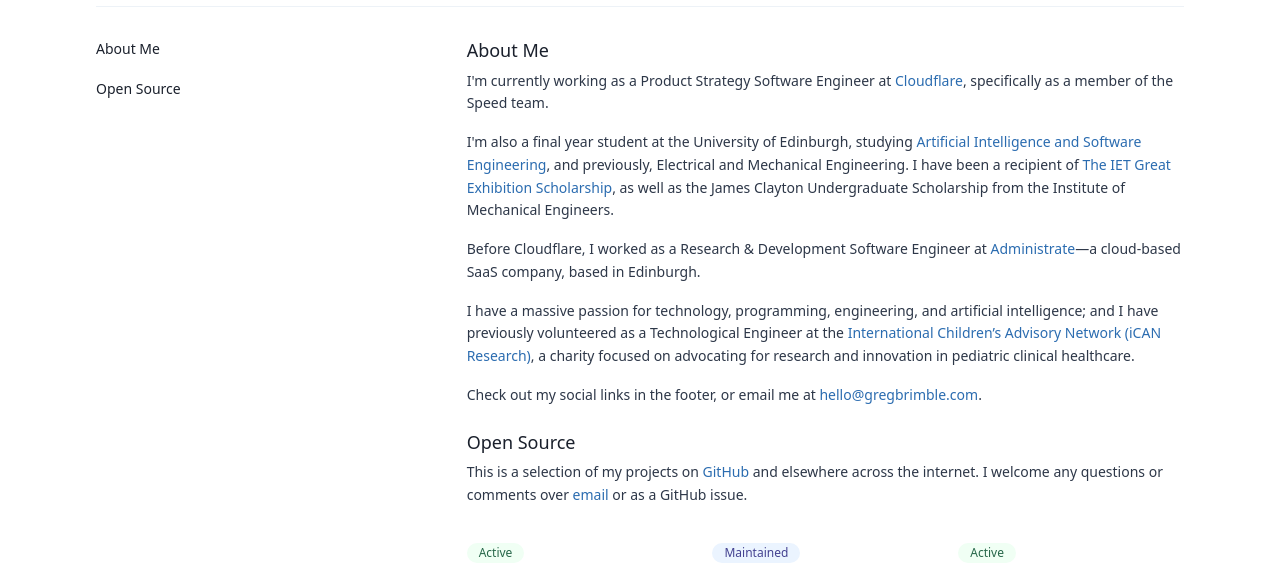
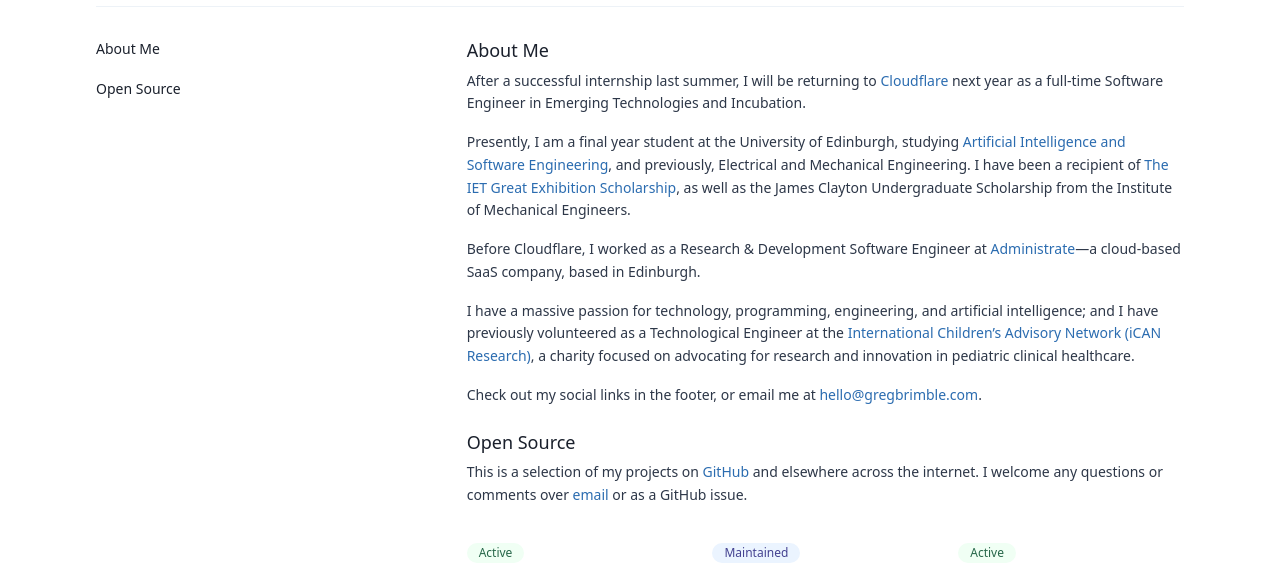
Before and after one commit to GregBrimble/gregbrimble.com-archive, a Gatsby site: page / in a window 1280 px wide. Shown: the part 170-742 px from the top of the page. Built offline with nearby package versions, Linux system fonts and the light colour scheme; Gatsby itself is replaced by a stand-in of ours; a web font is replaced by a local one; what @tailwindcss/ui would draw is missing.

Commit message:
Update bio

```diff
--- a/gatsby-config.js
+++ b/gatsby-config.js
@@ -31,7 +31,7 @@
         status: "Active",
         description:
           "A Node.js ORM (object relational mapper) for key-value datastores.",
-        date: "2019–2020",
+        date: "2018–2020",
       },
       {
         name: "kv-orm Cloudflare Workers",
--- a/src/components/SEO.jsx
+++ b/src/components/SEO.jsx
@@ -106,13 +106,13 @@
         "@type": "Place",
         "@id": "https://gregbrimble.com/#Edinburgh",
       },
-      // worksFor: {
-      //   "@type": "Organization",
-      //   "@id": "https://gregbrimble.com/#Administrate",
-      //   name: "Administrate",
-      //   sameAs: "https://www.getadministrate.com/",
-      //   url: "https://www.getadministrate.com/",
-      // },
+      worksFor: {
+        "@type": "Organization",
+        "@id": "https://gregbrimble.com/#Cloudflare",
+        name: "Cloudflare",
+        sameAs: "https://www.cloudflare.com/",
+        url: "https://www.cloudflare.com/",
+      },
       description:
         "Technological Engineer & final year student at the University of Edinburgh",
       image: site.siteMetadata.profilePictureUrl,
--- a/src/pages/index.jsx
+++ b/src/pages/index.jsx
@@ -61,19 +61,20 @@
           <div className="bio">
             <h3 id="about-me">About Me</h3>
             <p>
-              I'm currently working as a Product Strategy Software Engineer at{" "}
+              After a successful internship last summer, I will be returning to{" "}
               <a
                 href="https://www.cloudflare.com/"
                 target="_blank"
                 rel="noopener noreferrer"
               >
                 Cloudflare
-              </a>
-              , specifically as a member of the Speed team.
+              </a>{" "}
+              next year as a full-time Software Engineer in Emerging
+              Technologies and Incubation.
             </p>
             <p>
-              I'm also a final year student at the University of Edinburgh,
-              studying
+              Presently, I am a final year student at the University of
+              Edinburgh, studying
               {` `}
               <a
                 href="http://www.drps.ed.ac.uk/17-18/dpt/utaisen.htm"
```
